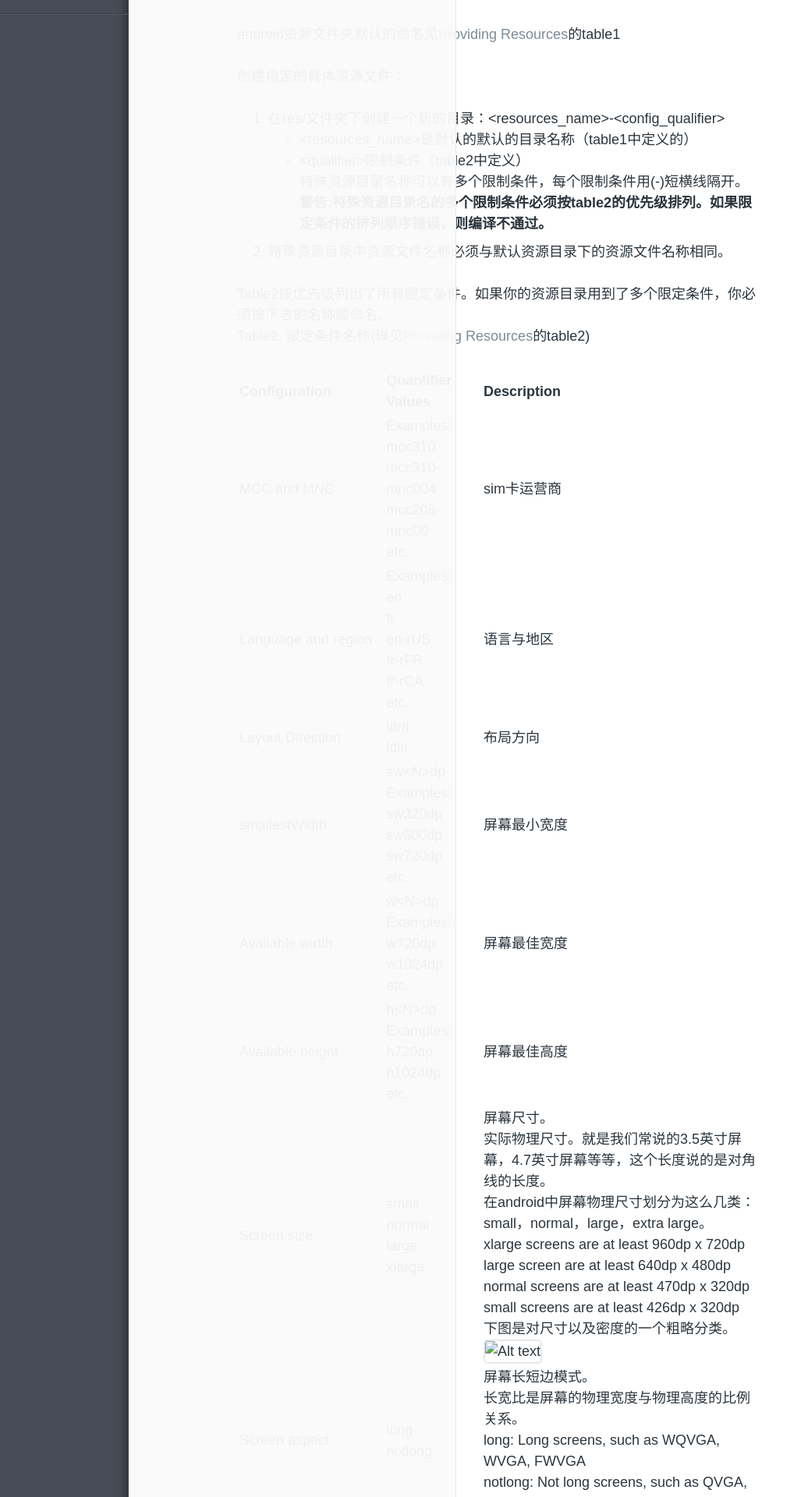
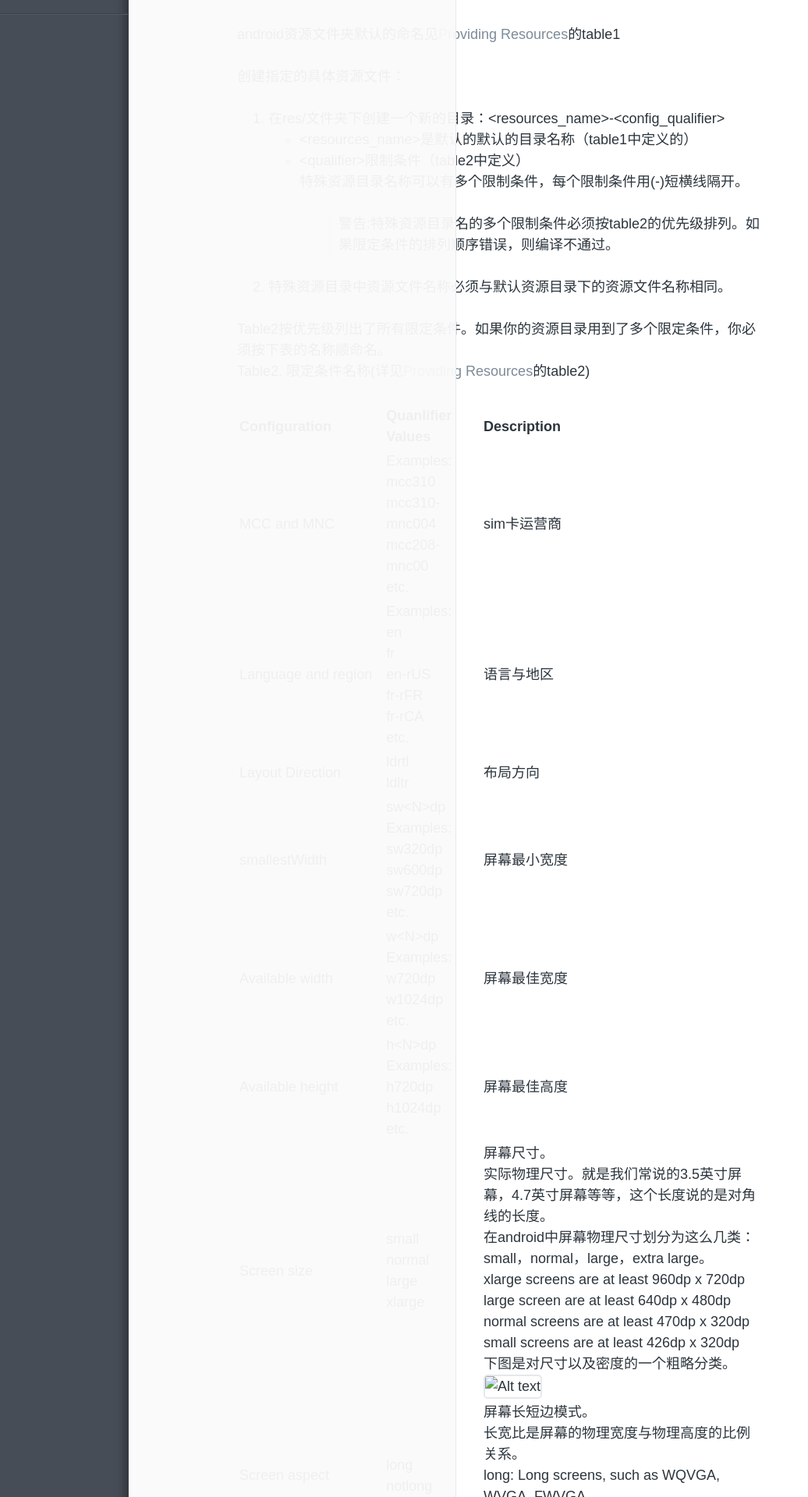
Before and after one commit to jzq84229/jzq84229.github.io, a Jekyll site: the page built from _posts/android/2015-09-25-Android屏幕适配-资源文件夹命名及匹配规则.md, in a window 1280 px wide. Shown: the part 319-2239 px from the top of the page at 78% size, without its empty margins (0-1036 px from the left). Built offline with Jekyll 4.4.1, drawn with Linux system fonts in a browser that asks for light colours; some of the changed text lies outside the part shown.

Commit message:
change theme

```diff
--- a/_posts/android/2015-09-25-Android屏幕适配-资源文件夹命名及匹配规则.md
+++ b/_posts/android/2015-09-25-Android屏幕适配-资源文件夹命名及匹配规则.md
@@ -9,7 +9,7 @@
 
 几乎所有的应用都要提另外的特殊资源来适配特殊配置的设备。例如：你必须提供不同尺寸的图片资源以适配不同屏幕密度的设备；你需要提供多个string资源文件以支持国际化。Android会根据当前设备的配置来加载适当的资源。
 
-##一. Android资源文件夹命名规则
+## 一. Android资源文件夹命名规则
 android资源文件夹默认的命名见[Providing Resources][providing resources]的table1
 
 创建指定的具体资源文件：
@@ -18,7 +18,8 @@
 	- <resources_name\>是默认的默认的目录名称（table1中定义的）
 	- <qualifier\>限制条件（table2中定义）
 特殊资源目录名称可以有多个限制条件，每个限制条件用(-)短横线隔开。
-**警告:特殊资源目录名的多个限制条件必须按table2的优先级排列。如果限定条件的排列顺序错误，则编译不通过。**
+> 警告:特殊资源目录名的多个限制条件必须按table2的优先级排列。如果限定条件的排列顺序错误，则编译不通过。
+
 2. 特殊资源目录中资源文件名称必须与默认资源目录下的资源文件名称相同。
 
 Table2按优先级列出了所有限定条件。如果你的资源目录用到了多个限定条件，你必须按下表的名称顺命名。
@@ -32,7 +33,7 @@
 |smallestWidth| sw\<N\>dp<br>Examples:<br>sw320dp<br>sw600dp<br>sw720dp<br>etc.|屏幕最小宽度|
 |Available width|w\<N\>dp<br>Examples:<br>w720dp<br>w1024dp<br>etc.|屏幕最佳宽度|
 |Available height|h\<N\>dp<br>Examples:<br>h720dp<br>h1024dp<br>etc.|屏幕最佳高度|
-|Screen size|small<br>normal<br>large<br>xlarge|屏幕尺寸。<br>实际物理尺寸。就是我们常说的3.5英寸屏幕，4.7英寸屏幕等等，这个长度说的是对角线的长度。<br>在android中屏幕物理尺寸划分为这么几类：small，normal，large，extra large。<br>xlarge screens are at least 960dp x 720dp<br>large screen are at least 640dp x 480dp<br>normal screens are at least 470dp x 320dp<br>small screens are at least 426dp x 320dp<br>下图是对尺寸以及密度的一个粗略分类。<br>![Alt text](../assets/images/screens-ranges.png)|
+|Screen size|small<br>normal<br>large<br>xlarge|屏幕尺寸。<br>实际物理尺寸。就是我们常说的3.5英寸屏幕，4.7英寸屏幕等等，这个长度说的是对角线的长度。<br>在android中屏幕物理尺寸划分为这么几类：small，normal，large，extra large。<br>xlarge screens are at least 960dp x 720dp<br>large screen are at least 640dp x 480dp<br>normal screens are at least 470dp x 320dp<br>small screens are at least 426dp x 320dp<br>下图是对尺寸以及密度的一个粗略分类。<br>![Alt text](../../assets/images/screens-ranges.png)|
 |Screen aspect|long<br>notlong|屏幕长短边模式。<br>长宽比是屏幕的物理宽度与物理高度的比例关系。<br>long: Long screens, such as WQVGA, WVGA, FWVGA <br> notlong: Not long screens, such as QVGA, HVGA, and VGA|
 |Round screen|round<br>notround|是否圆形屏幕<br>round: 圆形屏幕，如一些圆形穿戴设备<br>notround: 矩形屏幕，如手机、平板等|
 |Screen orientation|port<br>land|当前屏幕横屏竖屏显示模式<br>port: 设备在纵向(vertical)<br>land: 设备在横向(horizontal)|
@@ -46,9 +47,9 @@
 |Primary nontouch navigation method|nonav<br>dpad<br>trackball<br>whell|方向键类型|
 |Platform Version(API level)|Examples:<br>v3<br>v4<br>v7<br>etc.|android版本|
 
-**注意：有些限定条件是从android 1.0就开始支持的，所以不是所有的Android版本都支持所有的限定条件。一个新版的限定条件，默认包含了android版本的限定条件，旧版Android会会自动忽略这个限定条件的资源文件夹。例如：values-w600dp的资源文件夹默认自动包含了v13的限定条件，因为available-width这个限定条件是从API v13才添加的。**
+> 注意：有些限定条件是从android 1.0就开始支持的，所以不是所有的Android版本都支持所有的限定条件。一个新版的限定条件，默认包含了android版本的限定条件，旧版Android会会自动忽略这个限定条件的资源文件夹。例如：values-w600dp的资源文件夹默认自动包含了v13的限定条件，因为available-width这个限定条件是从API v13才添加的。
 
-###资源文件夹命名规则：
+### 资源文件夹命名规则：
 
 - 资源文件夹名称可以指定多个限定条件并用（-）短横线分开。如：drawable-en-rUS-land表示美式英语的横向设备。
 - 限定条件必须按table2的优先级排序。如：
@@ -58,31 +59,31 @@
 - 资源目录不区分大小写。
 - 同一限定条件只能有一个值。如：drawable-rES-rFR是不被允许的，你必须把它分成两个单独的资源目录，drawable-rES和drawable-rFR。
 
-###命名方法与要求
+### 命名方法与要求
 
 - 命名不区分大小写
 - 命名形式：资源名-属性1-属性2-属性3-属性4-属性5……
 资源名就是table1的资源类型名，包括：drawable, values, layout, anim, raw, menu, color, animator, xml;
 属性1-属性2-属性3-属性4-属性5……就是table2的属性，如：en-port-hdpi;
-**注意：各属性的位置顺序必须最受优先级从高到低排列，否则编译不通过。**
+> 注意：各属性的位置顺序必须最受优先级从高到低排列，否则编译不通过。
 
-###实例说明
+### 实例说明
 
 - 把全部属性都用上的例子（个属性按优先级先后排列出来的）
 values-mcc310-en-sw320dp-w720dp-h720dp-large-long-port-car-night-ldpi-notouch-keysexposed-nokeys-navexposed-nonav-v7
 - 上述例子属性的中文说明
 values-mcc310(sim卡运营商)-en(语言)-sw320dp(屏幕最小宽度)-w720dp(屏幕最佳宽度)-h720dp(屏幕最佳高度)-large(屏幕尺寸)-long(屏幕长短边模式)-port(当前屏幕横竖屏显示模式)-car(dock模式)-night(白天或夜晚)-ldpi(屏幕最佳dpi)-notouch(触摸屏模类型)-keysexposed(键盘类型)-nokey(硬按键类型)-navexposed(方向键是否可用)-nonav(方向键类型)-v7(android版本)
 
-##二. 系统如何确定最佳资源
+## 二. 系统如何确定最佳资源
 
 - 获取手机当前的基本配置信息（语言，横竖屏，屏幕密度，屏幕尺寸等等）
 - 根据这些配置信息，排除apk包中与这些配置信息相矛盾的资源目录；如：系统语言为cn，那么所有的其他语言的目录都会被排除掉，注意系统并不会根据一个dpi的冲突而排除掉含有其他dpi的目录，dpi这个限制条件非常特殊。
 - 按照限制条件的优先级，依次拿出配置信息中优先级最高的限制条件，去资源目录中寻找包含这个限制条件的目录，如果有，排除掉其他目录，根据配置中下一个优先级的限制条件继续匹配，如果没有，接着去拿下一个优先级的限制条件，继续寻找和排除，直到找到最合适的目录。
 
 算法如下图:
-![Alt text](../assets/images/res-selection-flowchart.png)   ![Alt text](../assets/images/8e7d5a20-9315-377c-a9d4-3553485a0b6b.jpg)
+![Alt text](../../assets/images/res-selection-flowchart.png)   ![Alt text](../../assets/images/8e7d5a20-9315-377c-a9d4-3553485a0b6b.jpg)
 
-###实例
+### 实例
 如：在一下资源目录中含有同一个文件名的图片资源。
 
 	drawable/
@@ -113,7 +114,8 @@
 drawable-en-notouch-12key/
 drawable-port-ldpi/
 drawable-port-notouch-12key/
-**注意：因为dpi使用match选择，所以drawable-port-ldpi没有被清除**
+> 注意：因为dpi使用match选择，所以drawable-port-ldpi没有被清除
+
 2. 根据限制条件优先级，选择最高优先级限制条件(MCC最高，然后依次向下选择)
 3. 是否有资源目录包含这个限制条件？
 	- 没有，返回步骤2，并查看下一个限制条件。（本例中，没有符合的限制条件直到语言和地域）。
@@ -126,7 +128,8 @@
 drawable-en-notouch-12key/
 <del>drawable-port-ldpi/</del>
 <del>drawable-port-notouch-12key/</del>
-**注意：如果限定条件是屏幕像素密度，系统选择设备最匹配的屏幕密度。**
+> 注意：如果限定条件是屏幕像素密度，系统选择设备最匹配的屏幕密度。
+
 5. 重复步骤2和3，直到步骤4中只剩下一个文件夹则返回。本例中，屏幕方向是下一个最高优先级的属性，所以可以清除两个文件夹：
 
 <del>drawable-en/</del>
```
Also changed, not shown: _posts/android/2015-09-24-px dp sp含义.md (+3 -3 lines).
